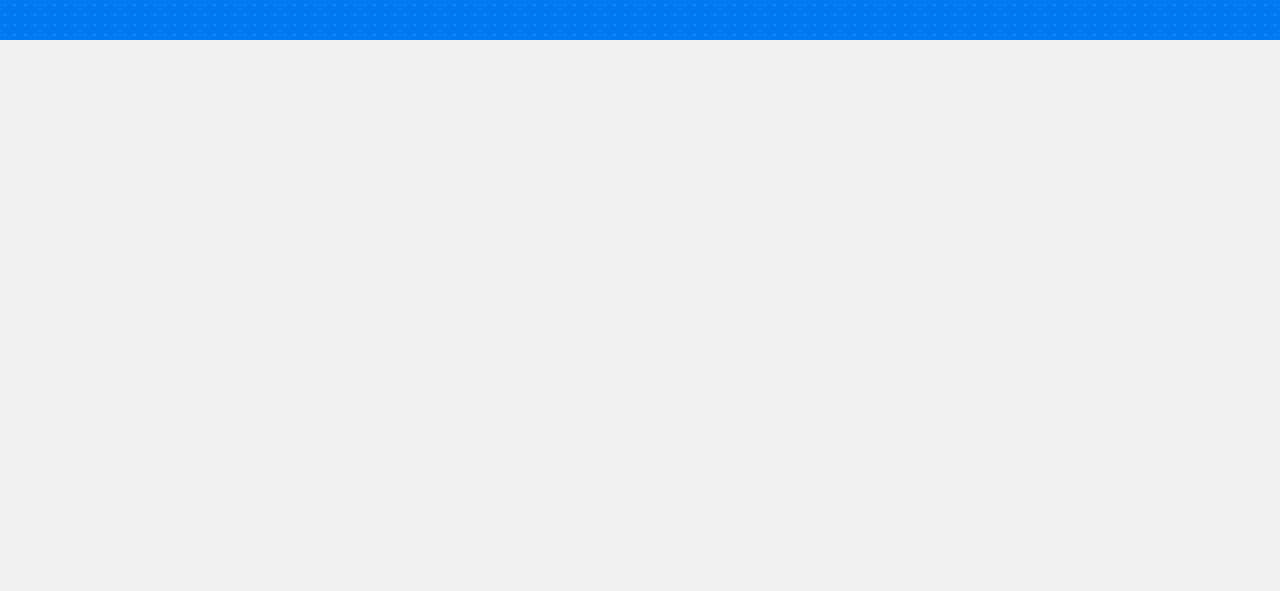
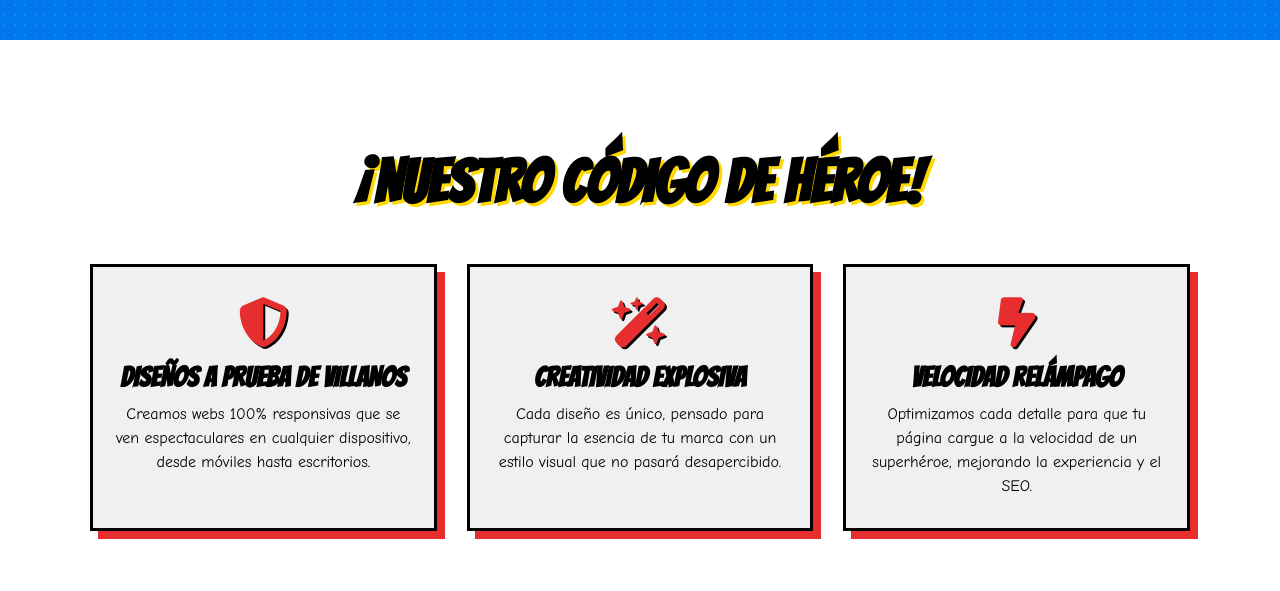
Before and after one commit to ivterck1/hant, a plain HTML site: page index.html in a window 1280 px wide. Shown: the part 760-1351 px from the top of the page. Before the commit the page ends 800 px from the top, so only its background shows below. Drawn offline with Linux system fonts and the light colour scheme.

Commit message:
Add files via upload

```diff
--- a/index.html
+++ b/index.html
@@ -8,7 +8,8 @@
 	<link rel="preconnect" href="https://fonts.googleapis.com">
     <link rel="preconnect" href="https://fonts.gstatic.com" crossorigin>
     <link href="https://fonts.googleapis.com/css2?family=Bangers&family=Comic+Neue:wght@400;700&display=swap" rel="stylesheet">
-    </head>
+    <link rel="stylesheet" href="https://cdnjs.cloudflare.com/ajax/libs/font-awesome/6.5.2/css/all.min.css" />
+	</head>
 <body>
 
     <header class="main-header">
@@ -63,6 +64,34 @@
 
     </section>
 </main>
+
+<section id="nosotros" class="manifesto-section">
+    <div class="container">
+        <h2 class="section-title">¡NUESTRO CÓDIGO DE HÉROE!</h2>
+
+        <div class="manifesto-grid">
+
+            <div class="manifesto-item">
+                <i class="fa-solid fa-shield-halved"></i>
+                <h3>DISEÑOS A PRUEBA DE VILLANOS</h3>
+                <p>Creamos webs 100% responsivas que se ven espectaculares en cualquier dispositivo, desde móviles hasta escritorios.</p>
+            </div>
+
+            <div class="manifesto-item">
+                <i class="fa-solid fa-wand-magic-sparkles"></i>
+                <h3>CREATIVIDAD EXPLOSIVA</h3>
+                <p>Cada diseño es único, pensado para capturar la esencia de tu marca con un estilo visual que no pasará desapercibido.</p>
+            </div>
+
+			<div class="manifesto-item">
+				<i class="fa-solid fa-bolt-lightning"></i>
+				<h3>VELOCIDAD RELÁMPAGO</h3>
+				<p>Optimizamos cada detalle para que tu página cargue a la velocidad de un superhéroe, mejorando la experiencia y el SEO.</p>
+			</div>
+
+        </div>
+    </div>
+</section>
 <script src="script.js" defer></script>
 </body>
 
--- a/style.css
+++ b/style.css
@@ -372,3 +372,65 @@ body {
     transform: scale(1);
   }
 }
+
+/* ======================================================= */
+/* =========== SECCIÓN MANIFIESTO DEL HÉROE ============== */
+/* ======================================================= */
+
+.manifesto-section {
+    padding: 60px 15px;
+    background-color: #fff; /* Fondo blanco para esta sección */
+}
+
+/* Reutilizamos la clase .section-title que ya habíamos definido */
+.section-title {
+    font-family: 'Bangers', cursive;
+    font-size: clamp(40px, 5vw, 60px);
+    text-align: center;
+    margin-bottom: 50px;
+    color: #000;
+    text-shadow: 3px 3px 0 #ffd900;
+}
+
+.manifesto-grid {
+    display: grid;
+    /* Crea columnas automáticas que miden entre 280px y 1fr. ¡Magia responsiva! */
+    grid-template-columns: repeat(auto-fit, minmax(280px, 1fr));
+    gap: 30px; /* Espacio entre las tarjetas */
+    max-width: 1100px;
+    margin: 0 auto;
+}
+
+.manifesto-item {
+    background-color: #f0f0f0;
+    border: 3px solid #000;
+    padding: 30px 20px;
+    text-align: center;
+    box-shadow: 8px 8px 0 #e62e2e; /* Sombra roja sólida */
+    transition: transform 0.3s ease, box-shadow 0.3s ease;
+}
+
+.manifesto-item:hover {
+    transform: translateY(-10px);
+    box-shadow: 12px 12px 0 #0078f0; /* Sombra azul al pasar el ratón */
+}
+
+.manifesto-item i {
+    font-size: 50px;
+    color: #e62e2e; /* Iconos en rojo */
+    margin-bottom: 15px;
+    text-shadow: 2px 2px 0 #000;
+}
+
+.manifesto-item h3 {
+    font-family: 'Bangers', cursive;
+    font-size: 28px;
+    margin: 0 0 10px 0;
+    color: #000;
+}
+
+.manifesto-item p {
+    font-size: 16px;
+    line-height: 1.5;
+    margin: 0;
+}
```
